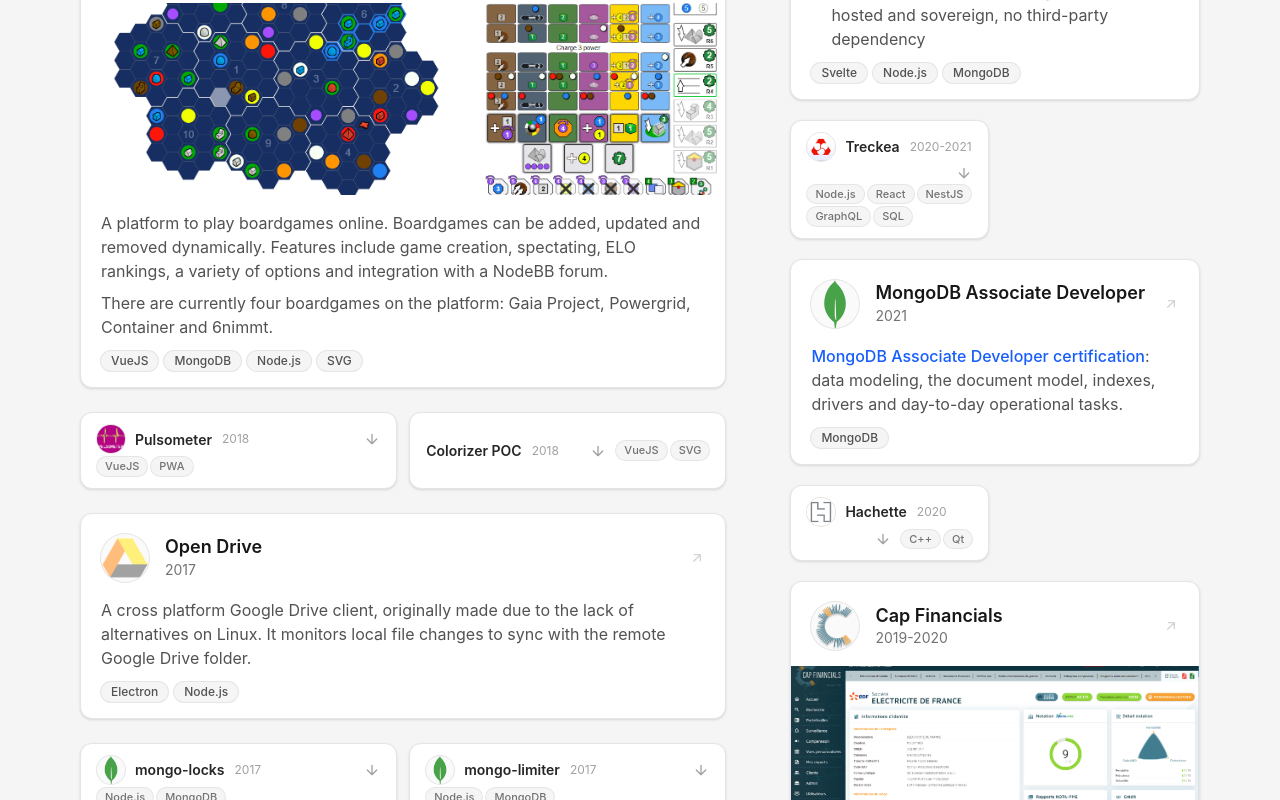
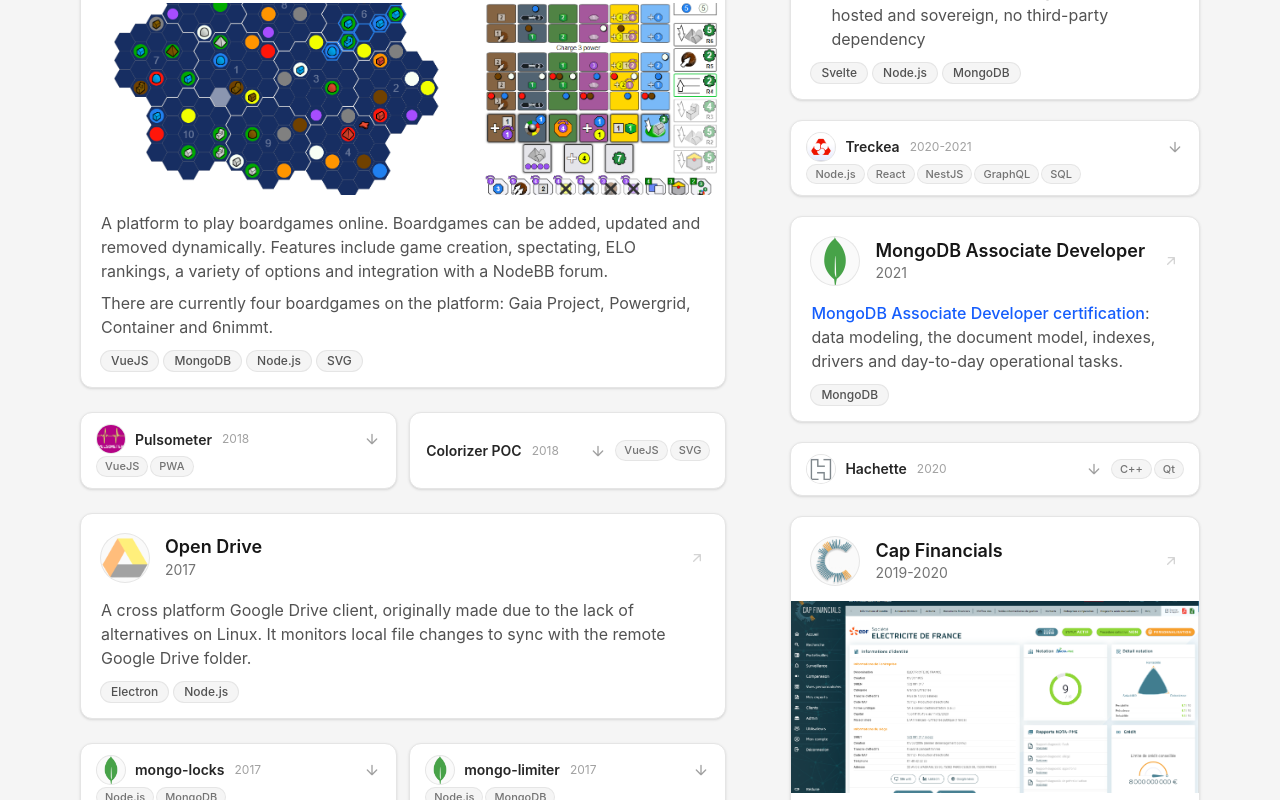
Before and after one commit to coyotte508/coyo, a SvelteKit app: page / in a window 1280 px wide. Shown: the part 2220-3020 px from the top of the page. Built offline with nearby package versions, Linux system fonts and the light colour scheme.

Commit message:
Full-width single minor chips
Lone collapsed entries (e.g. Treckea, Hachette) no longer render inside
the two-column grid, so they span the full row instead of leaving the
second column empty. Paired minors still split two-per-row.

```diff
--- a/src/routes/+page.svelte
+++ b/src/routes/+page.svelte
@@ -173,7 +173,7 @@
 					{#if row.kind === "major"}
 						<Experience project={row.project} />
 					{:else}
-						<div class="grid gap-3 sm:grid-cols-2">
+						<div class={row.projects.length > 1 ? "grid gap-3 sm:grid-cols-2" : ""}>
 							{#each row.projects as project (project.id)}
 								<Experience {project} collapsible />
 							{/each}
@@ -194,7 +194,7 @@
 					{#if row.kind === "major"}
 						<Experience project={row.project} />
 					{:else}
-						<div class="grid gap-3 sm:grid-cols-2">
+						<div class={row.projects.length > 1 ? "grid gap-3 sm:grid-cols-2" : ""}>
 							{#each row.projects as project (project.id)}
 								<Experience {project} collapsible />
 							{/each}
```
